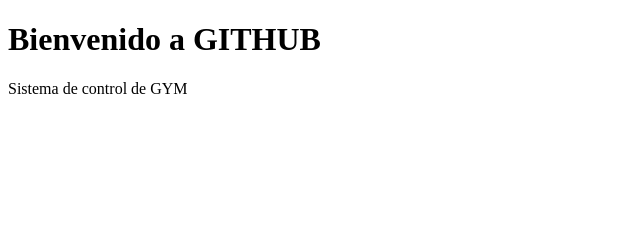
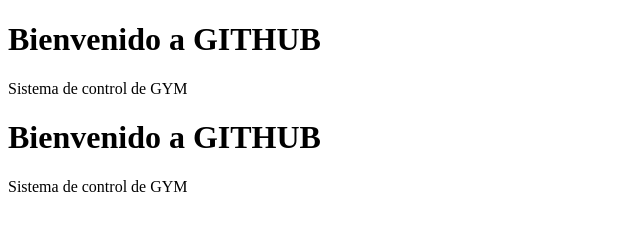
Before and after one commit to Aldair-NPM/Test-uno, a plain HTML site: page index.html in a window 1280 px wide. Shown: the whole page, without its empty margins (0-640 px from the left). Drawn offline with Linux system fonts and the light colour scheme.

Commit message:
Update index.html

```diff
--- a/index.html
+++ b/index.html
@@ -8,5 +8,7 @@
 <body>
     <h1>Bienvenido a GITHUB</h1>
     <p>Sistema de control de GYM</p>
+        <h1>Bienvenido a GITHUB</h1>
+    <p>Sistema de control de GYM</p>
 </body>
 </html>
```
